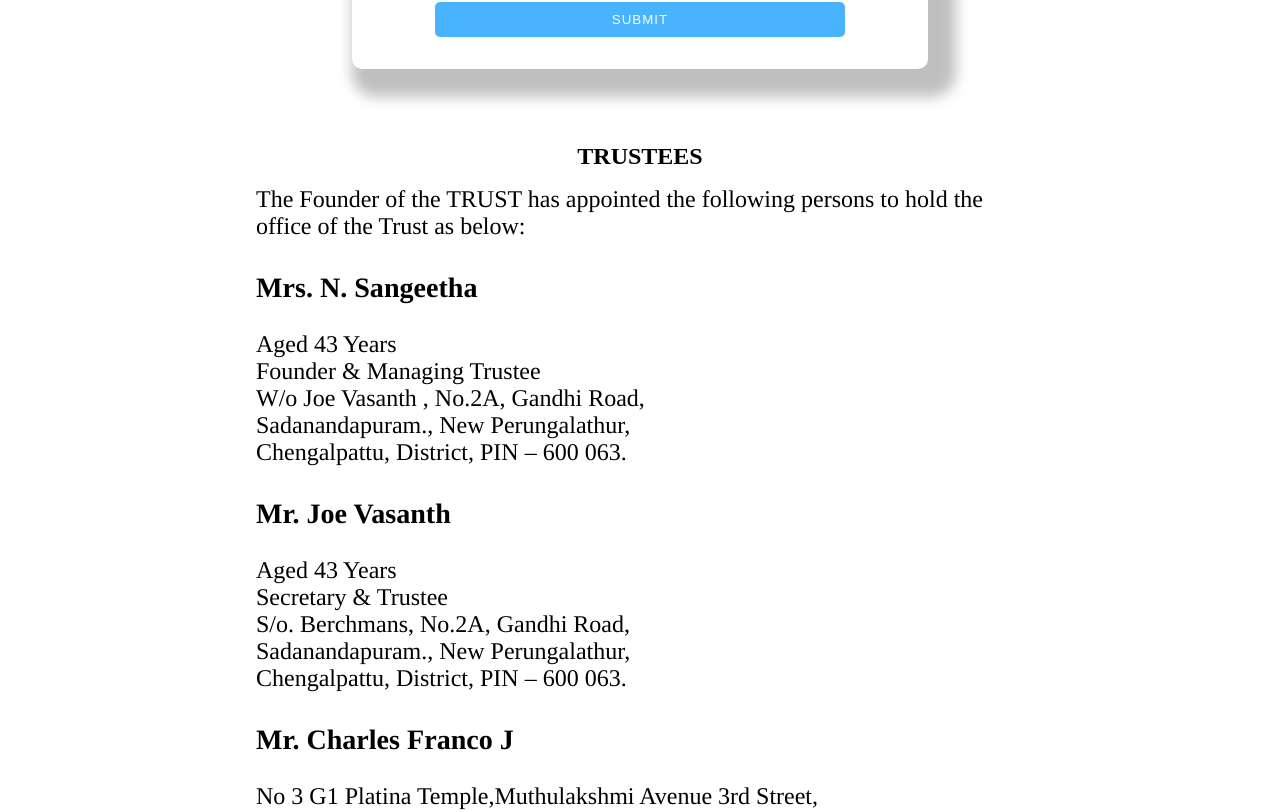
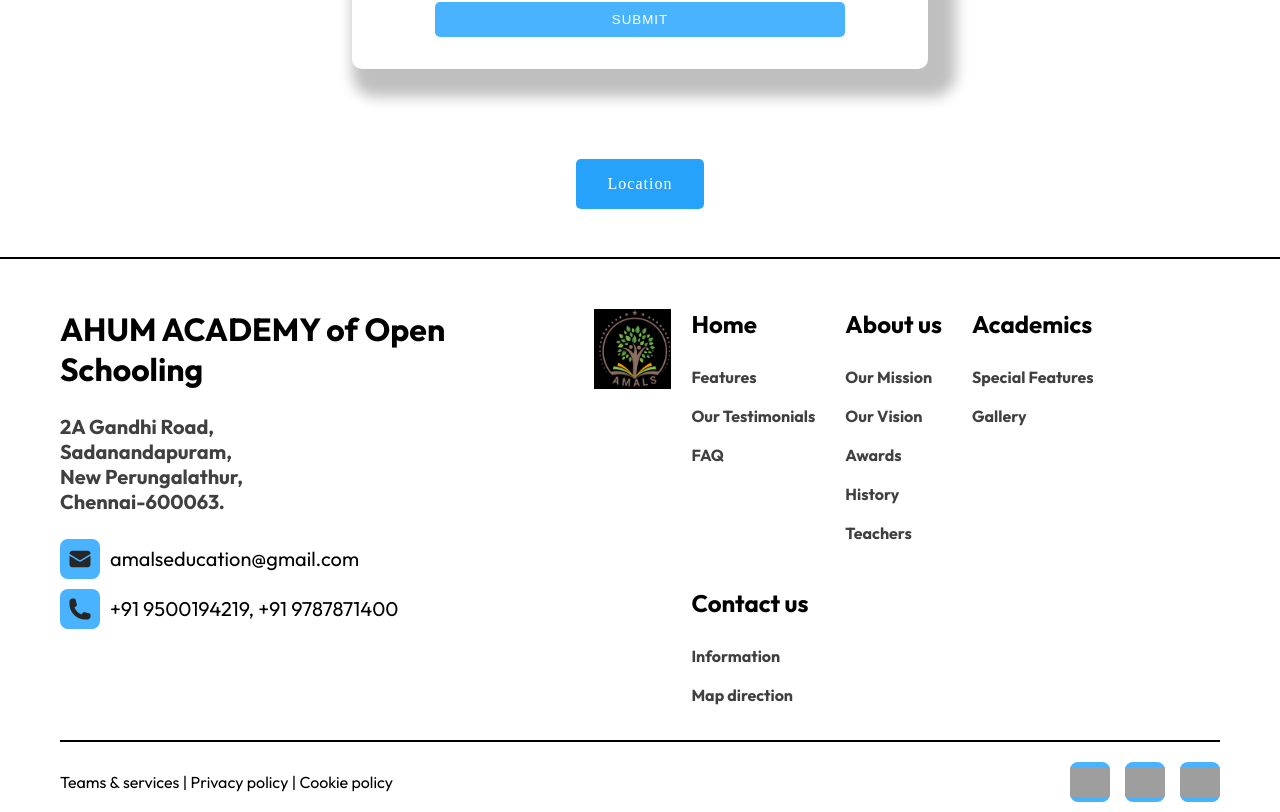
Before and after one commit to Hariharan1595/Open-School-Project, a React (Vite) app: page /contact in a window 1280 px wide. Shown: the part 811-1623 px from the top of the page. Built offline with nearby package versions, Linux system fonts and the light colour scheme; grey boxes are pictures that could not be loaded; a web font is replaced by a local one.

Commit message:
modified contact page

```diff
--- a/src/pages/Contact.jsx
+++ b/src/pages/Contact.jsx
@@ -70,41 +70,6 @@
           <span className="send">{result}</span>
         </div>
 
-        <div className="trustee-info">
-          <div className="contact-text">
-            <h2>TRUSTEES</h2>
-          </div>
-          <ul className="name-list">
-            <li>
-              The Founder of the TRUST has appointed the following persons to
-              hold the office of the Trust as below:{" "}
-            </li>
-            <li>
-              <h3>Mrs. N. Sangeetha</h3>
-              <br />
-              Aged 43 Years
-              <br />
-              Founder & Managing Trustee <br />
-              W/o Joe Vasanth , No.2A, Gandhi Road,
-              <br /> Sadanandapuram., New Perungalathur,
-              <br /> Chengalpattu, District, PIN – 600 063.
-            </li>
-            <li>
-              <h3>Mr. Joe Vasanth</h3> <br />
-              Aged 43 Years <br />
-              Secretary & Trustee <br />
-              S/o. Berchmans, No.2A, Gandhi Road,
-              <br /> Sadanandapuram., New Perungalathur,
-              <br /> Chengalpattu, District, PIN – 600 063.
-            </li>
-            <li>
-              <h3>Mr. Charles Franco J </h3>
-              <br /> No 3 G1 Platina Temple,Muthulakshmi Avenue 3rd Street,
-              <br /> Pamban Swamigal Salai , Chitlapakkam <br />
-              Tamil Nadu - 600064
-            </li>
-          </ul>
-        </div>
 
         <button className="location" onClick={handleLocationClick}>
           Location
```
